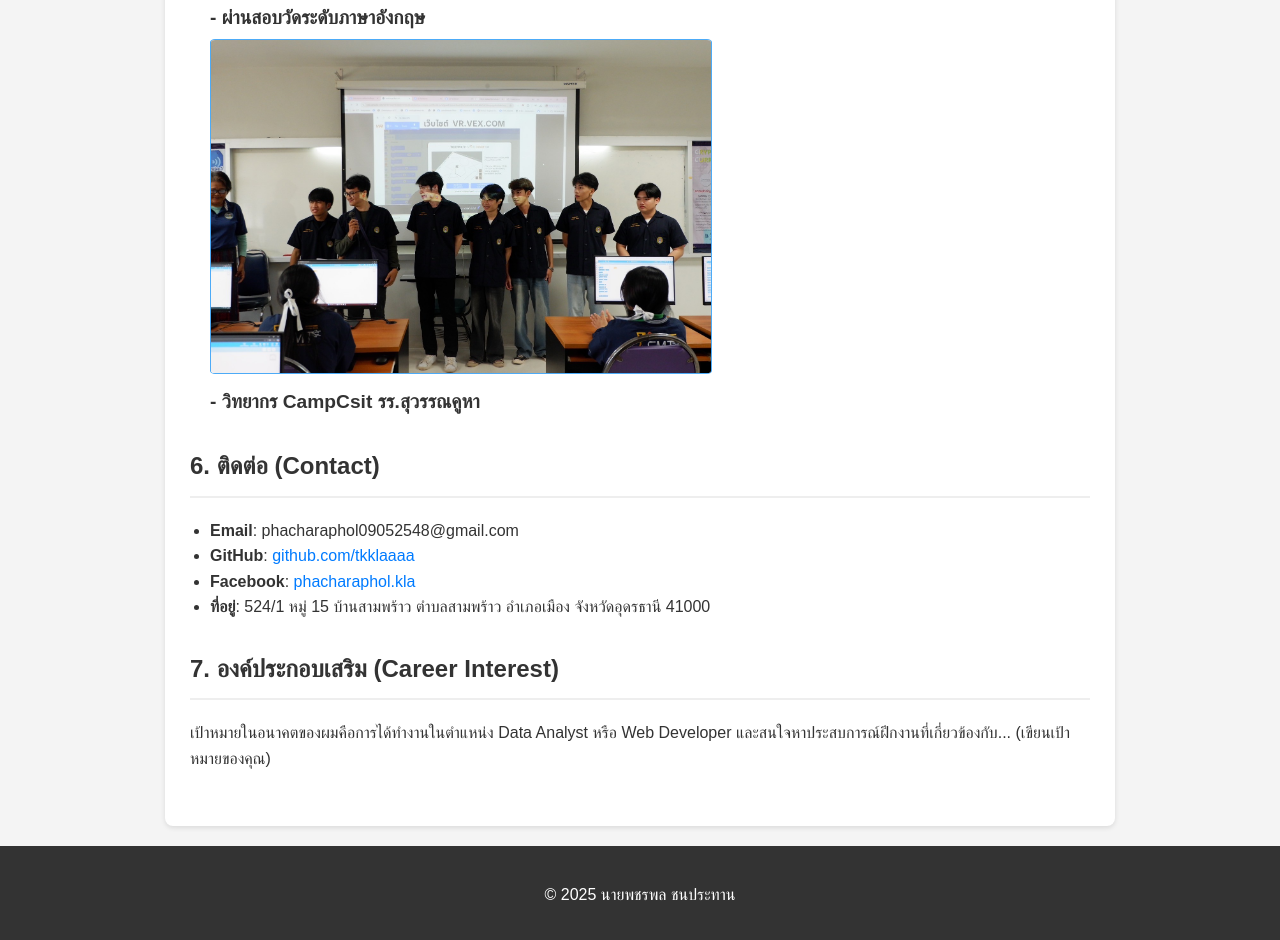
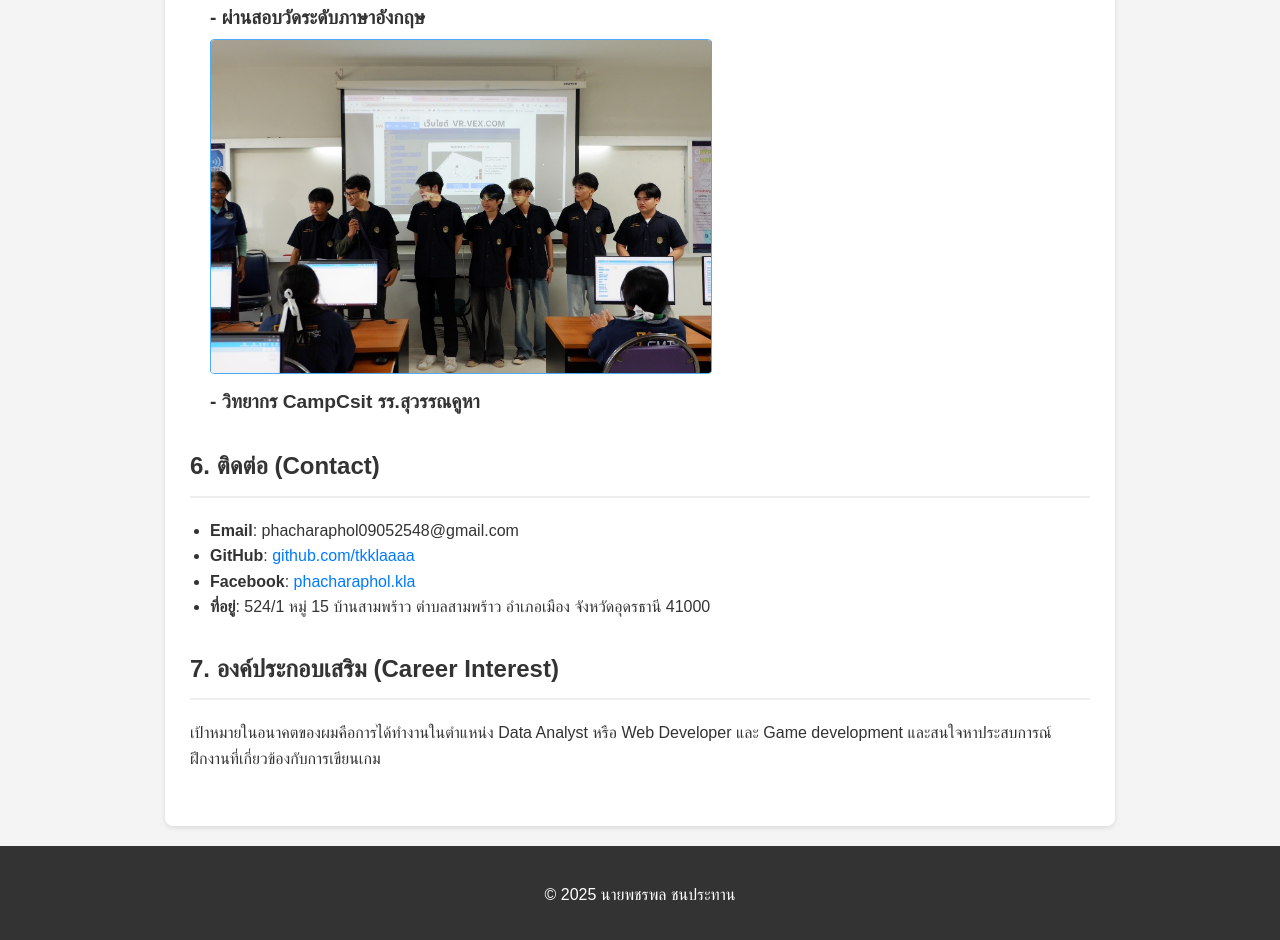
Before and after one commit to tkklaaaa/tkklaaaa.github.io, a plain HTML site: page index.html in a window 1280 px wide. Shown: the part 2247-3187 px from the top of the page. Drawn offline with Linux system fonts and the light colour scheme.

Commit message:
Update index.html

```diff
--- a/index.html
+++ b/index.html
@@ -194,8 +194,8 @@
         <section id="career">
             <h2>7. องค์ประกอบเสริม (Career Interest)</h2>
             <p>
-                เป้าหมายในอนาคตของผมคือการได้ทำงานในตำแหน่ง Data Analyst หรือ Web Developer
-                และสนใจหาประสบการณ์ฝึกงานที่เกี่ยวข้องกับ... (เขียนเป้าหมายของคุณ)
+                เป้าหมายในอนาคตของผมคือการได้ทำงานในตำแหน่ง Data Analyst หรือ Web Developer และ Game development
+                และสนใจหาประสบการณ์ฝึกงานที่เกี่ยวข้องกับการเขียนเกม
             </p>
         </section>
 
@@ -204,4 +204,5 @@
     </footer>
 
 </body>
+
 </html>
```
